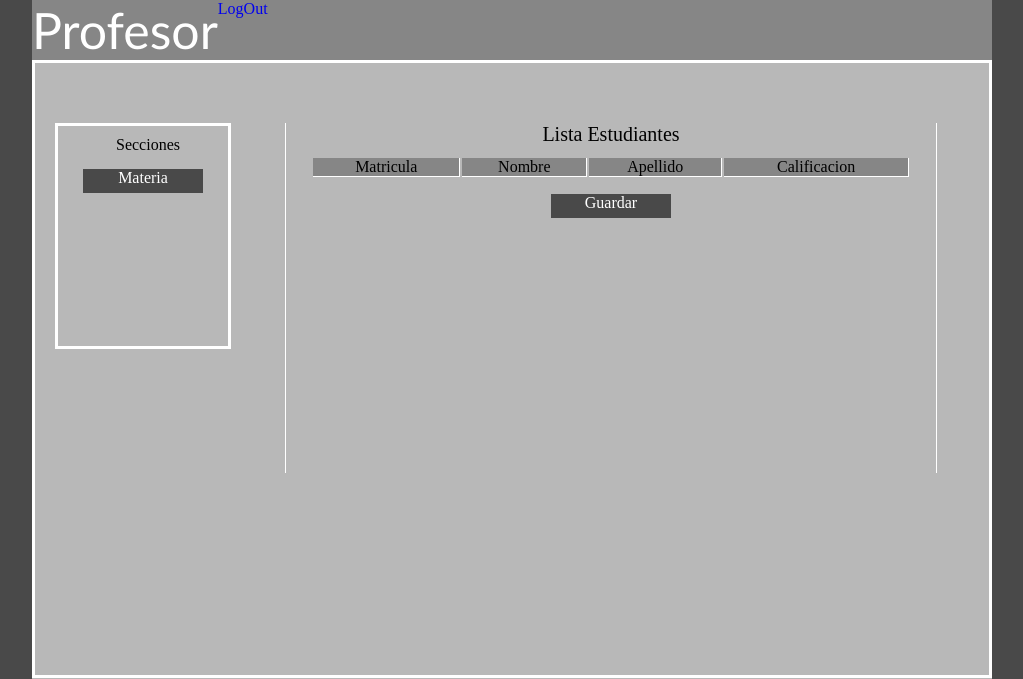
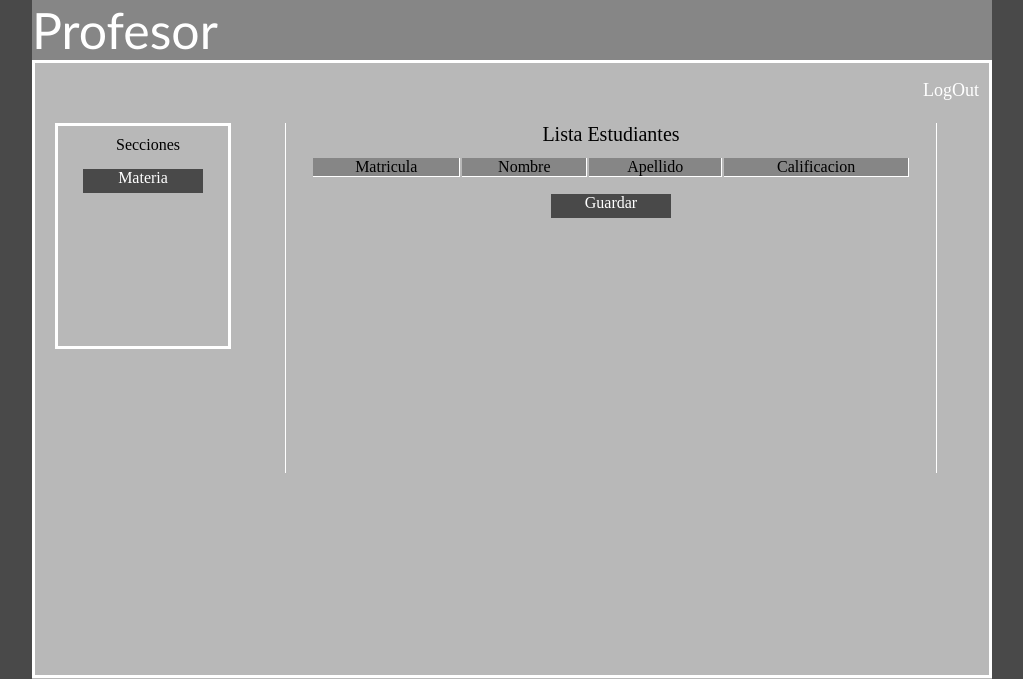
Before and after one commit to adrianescobar/SIV, a PHP site: page /profesor.php in a window 1280 px wide. Shown: the top 679 px of the page, without its empty margins (128-1151 px from the left). Run offline with PHP 8.4, Linux system fonts and the light colour scheme; the visitor is signed in with stand-in values (Sample User, id 1); lists and menus that the app fills with data are empty.

Commit message:
profesor vista listo

```diff
--- a/css/profesor.css
+++ b/css/profesor.css
@@ -97,18 +97,17 @@ body{
 	border-right: 1px solid white;
 	border-bottom: 1px solid white;
 }
-<<<<<<< HEAD
+
 #estudiantes td {
 	padding-left: 40px;
 	border-right: 1px solid white;
 	border-bottom: 1px solid white;
 }
-=======
 
 #logOut{
 
 	position:relative;
-	top:30px;
+	top:17px;
 	right:10px;
 	float:right;
 	color:white;
@@ -123,6 +122,3 @@ body{
 
 
 }
-
-
->>>>>>> 90a02034272d034e7d79782811a56dbbb02e2ddc
--- a/js/profesor.js
+++ b/js/profesor.js
@@ -14,6 +14,7 @@
 			var td = document.createElement("td");
 			if(ind == 3){
 				td.innerHTML = "<select id = 'notaEstudiante'>"+
+					"<option value = 'I'>I</option>"+
 					"<option value = 'A'>A</option>"+
 					"<option value = 'B'>B</option>"+
 					"<option value = 'C'>C</option>"+
--- a/profesor.php
+++ b/profesor.php
@@ -1,4 +1,4 @@
-<?php
+<!--<?php
 
 	session_start();
 	if($_SESSION["privilegio"]!=3){
@@ -7,7 +7,7 @@
 
 	}
 
-?>
+?>-->
 <html>
 	<head>
 		<title>Profesor</title>
@@ -22,16 +22,17 @@
 			<div id = 'header' class = 'header'>
 				<h2 style="float:left">Profesor</h2>
 
-				<a href="#" style="text-decoration:none;" onclick="logout()">
+
+
+			</div>
+			<div id = 'cuerpo' class = 'cuerpo'>
+			<a href="#" style="text-decoration:none;" onclick="logout()">
 					<div id="logout">
 
 						LogOut
 
 					</div>
 				</a>
-
-			</div>
-			<div id = 'cuerpo' class = 'cuerpo'>
 				<div id = 'menu' class = 'menu' align = 'left'>
 					<label> Secciones </label>
 					<div id = 'entrar' align='center'><a href = '#' onclick = 'prueba();'><div class = 'button'>Materia</div></a></div>
```
Also changed, not shown: css/estudiante.css (added), estudiante.php (added).
